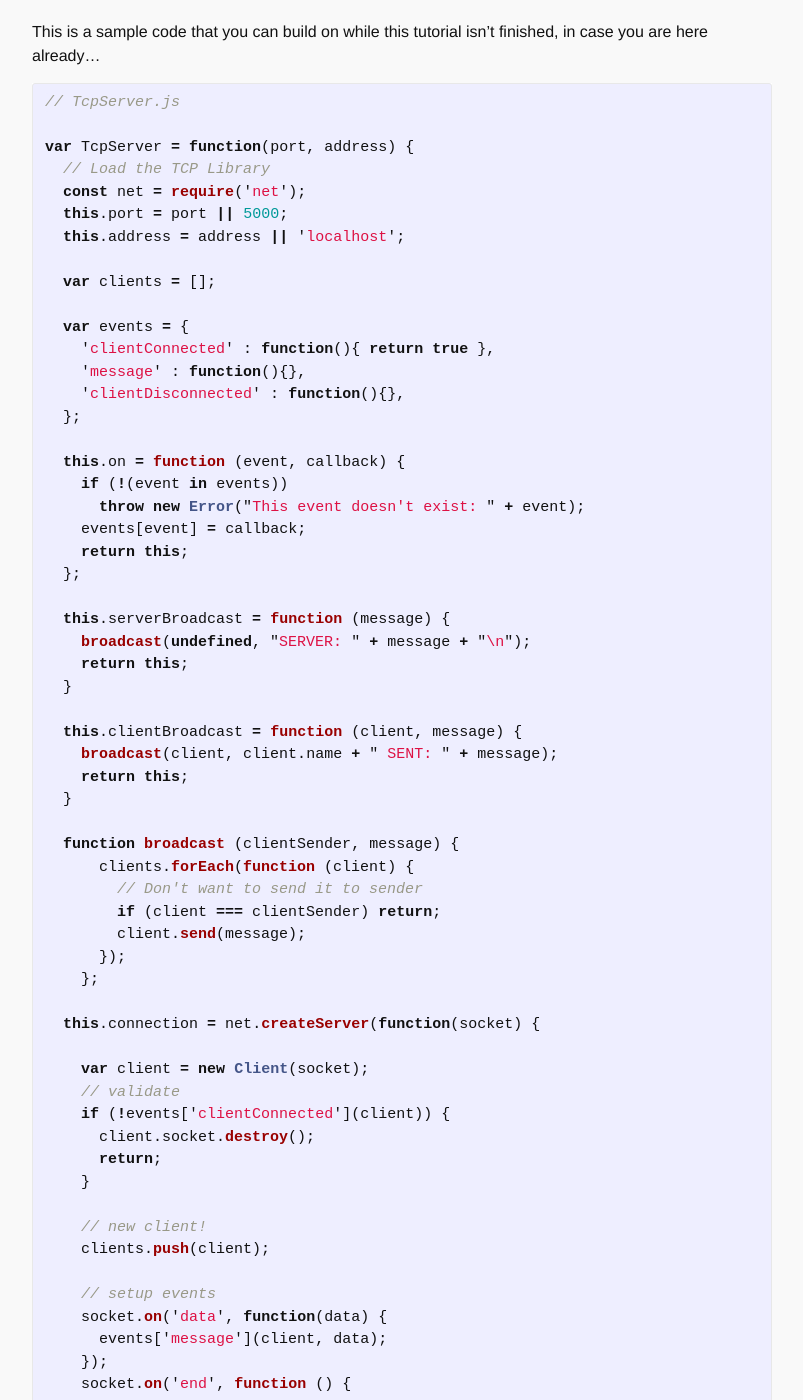
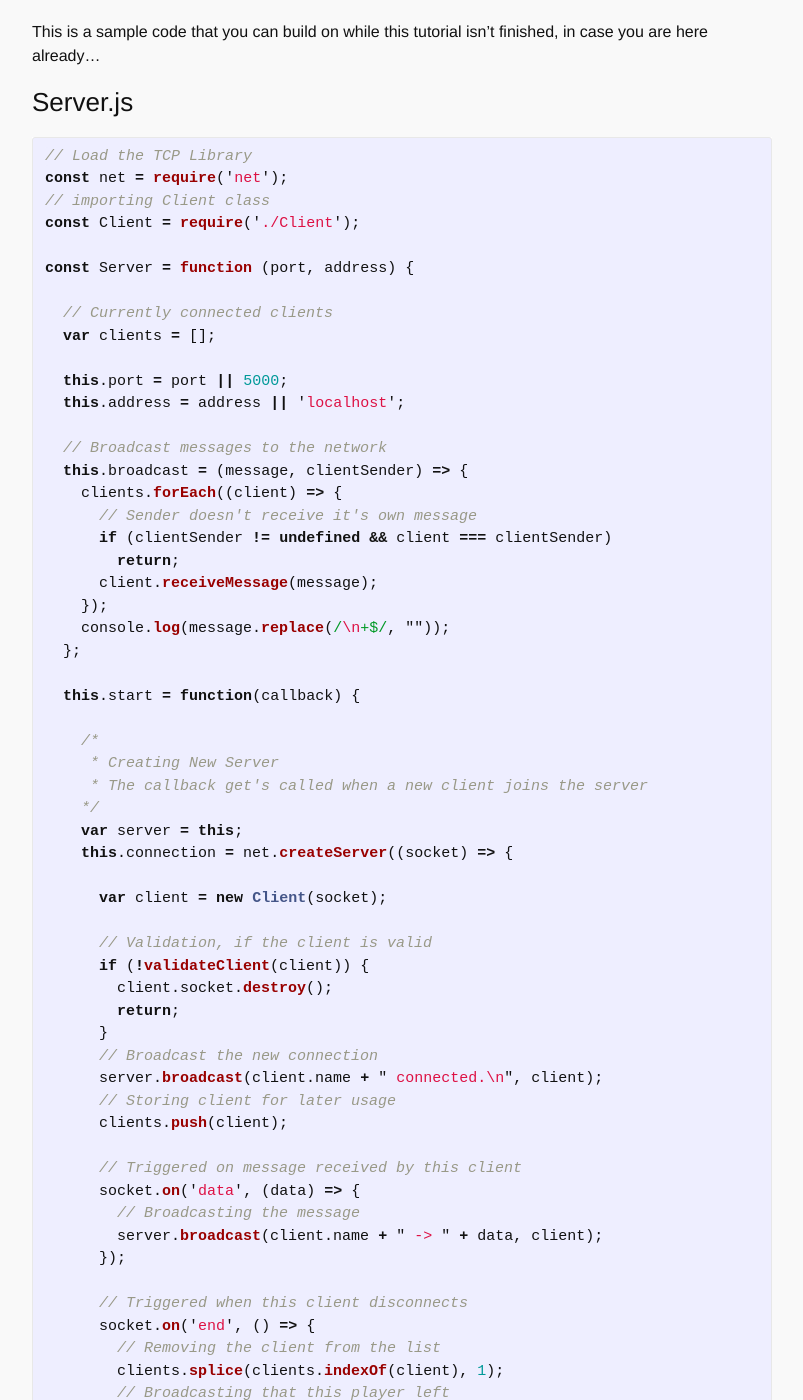
Before and after one commit to frostybay/Website, a Jekyll site: the page built from _posts/2016-08-15-tcp-server-with-nodejs-pt-1.markdown, in a window 1280 px wide and 1400 px high, scrolled down 887 px. Shown: the whole window, without its empty margins (238-1041 px from the left). Built offline with Jekyll 4.4.1, drawn with Linux system fonts in a browser that asks for light colours; comment, search, counter and statistics services are not loaded; some of the changed text lies outside the part shown.

Commit message:
New code

```diff
--- a/_posts/2016-08-15-tcp-server-with-nodejs-pt-1.markdown
+++ b/_posts/2016-08-15-tcp-server-with-nodejs-pt-1.markdown
@@ -29,113 +29,128 @@
 
 This is a sample code that you can build on while this tutorial isn't finished, in case you are here already...
 
+### Server.js
 {% highlight js %}
-// TcpServer.js
+// Load the TCP Library
+const net = require('net');
+// importing Client class
+const Client = require('./Client');
 
-var TcpServer = function(port, address) {
-  // Load the TCP Library
-  const net = require('net');
+const Server = function (port, address) {
+
+  // Currently connected clients
+  var clients = [];
+
   this.port = port || 5000;
   this.address = address || 'localhost';
 
-  var clients = [];
-
-  var events = {
-    'clientConnected' : function(){ return true },
-    'message' : function(){},
-    'clientDisconnected' : function(){},
+  // Broadcast messages to the network
+  this.broadcast = (message, clientSender) => {
+    clients.forEach((client) => {
+      // Sender doesn't receive it's own message
+      if (clientSender != undefined && client === clientSender)
+        return;
+      client.receiveMessage(message);
+    });
+    console.log(message.replace(/\n+$/, ""));
   };
 
-  this.on = function (event, callback) {
-    if (!(event in events))
-      throw new Error("This event doesn't exist: " + event);
-    events[event] = callback;
-    return this;
+  this.start = function(callback) {
+
+    /*
+     * Creating New Server
+     * The callback get's called when a new client joins the server
+    */
+    var server = this;
+    this.connection = net.createServer((socket) => {
+
+      var client = new Client(socket);
+
+      // Validation, if the client is valid
+      if (!validateClient(client)) {
+        client.socket.destroy();
+        return;
+      }
+      // Broadcast the new connection
+      server.broadcast(client.name + " connected.\n", client);
+      // Storing client for later usage
+      clients.push(client);
+
+      // Triggered on message received by this client
+      socket.on('data', (data) => {
+        // Broadcasting the message
+        server.broadcast(client.name + " -> " + data, client);
+      });
+
+      // Triggered when this client disconnects
+      socket.on('end', () => {
+        // Removing the client from the list
+        clients.splice(clients.indexOf(client), 1);
+        // Broadcasting that this player left
+        server.broadcast(client.name + " disconnected.\n");
+      });
+
+    });
+    // starting the server
+    this.connection.listen(this.port, this.address);
+
+    // setuping the callback of the start function
+    if (callback != undefined) {
+      this.connection.on('listening', callback);
+    }
+
   };
 
-  this.serverBroadcast = function (message) {
-    broadcast(undefined, "SERVER: " + message + "\n");
-    return this;
+  /*
+   * An example function: Validating the client
+   */
+  function validateClient(client)  {
+    return client.isLocalhost();
   }
-
-  this.clientBroadcast = function (client, message) {
-    broadcast(client, client.name + " SENT: " + message);
-    return this;
-  }
-
-  function broadcast (clientSender, message) {
-      clients.forEach(function (client) {
-        // Don't want to send it to sender
-        if (client === clientSender) return;
-        client.send(message);
-      });
-    };
-
-  this.connection = net.createServer(function(socket) {
-
-    var client = new Client(socket);
-    // validate
-    if (!events['clientConnected'](client)) {
-      client.socket.destroy();
-      return;
-    }
-
-    // new client!
-    clients.push(client);
-
-    // setup events
-    socket.on('data', function(data) {
-      events['message'](client, data);
-    });
-    socket.on('end', function () {
-      clients.splice(clients.indexOf(client), 1);
-        events['clientDisconnected'](client);
-    });
-
-  }).listen(this.port, this.address);
 
   return this;
 };
 
-// Client.js
+module.exports = Server;
+{% endhighlight %}
 
-var Client = function (socket) {
+### Client.js
+{% highlight js %}
+const Client = function (socket) {
   this.address = socket.remoteAddress;
   this.port    = socket.remotePort;
   this.name    = this.address + ":" + this.port;
   this.socket  = socket;
 
-  this.send = function(message) {
+  this.receiveMessage = (message) => {
     this.socket.write(message);
   };
 
-  this.isLocalhost = function () {
+  this.isLocalhost = () => {
     return this.address == "127.0.0.1" || this.address == "localhost";
-  }
+  };
 };
 
-// main.js
+module.exports = Client;
+{% endhighlight %}
 
-var server = new TcpServer(46131, "127.0.0.1");
+### init.js
+{% highlight js %}
+// importing Server class
+const Server = require('./Server');
 
-server
-  .on("clientConnected", function(client) {
-    if (client.isLocalhost()) {
-      server.serverBroadcast(client.name + " connected.");
-      return true;
-    } else {
-      return false;
-    }
-  })
-  .on("message", function(client, message) {
-    server.clientBroadcast(client, message);
-  })
-  .on("clientDisconnected", function (client) {
-    server.serverBroadcast(client.name + " disconnected.");
-  });
+// Our configuration
+const PORT = 46141;
+const ADDRESS = "127.0.0.1"
 
-server.connection.on('listening', function() {
-  console.log("Chat server running at port " + server.port + "\n");
+var server = new Server(PORT, ADDRESS);
+
+/* Starting our server
+ * The callback parameter get's called after the
+ * initializing fase is done
+ */
+server.start(function () {
+  console.log("Server running, port: " + server.port)
 });
 {% endhighlight %}
 
```
Also changed, not shown: 2 other files.
